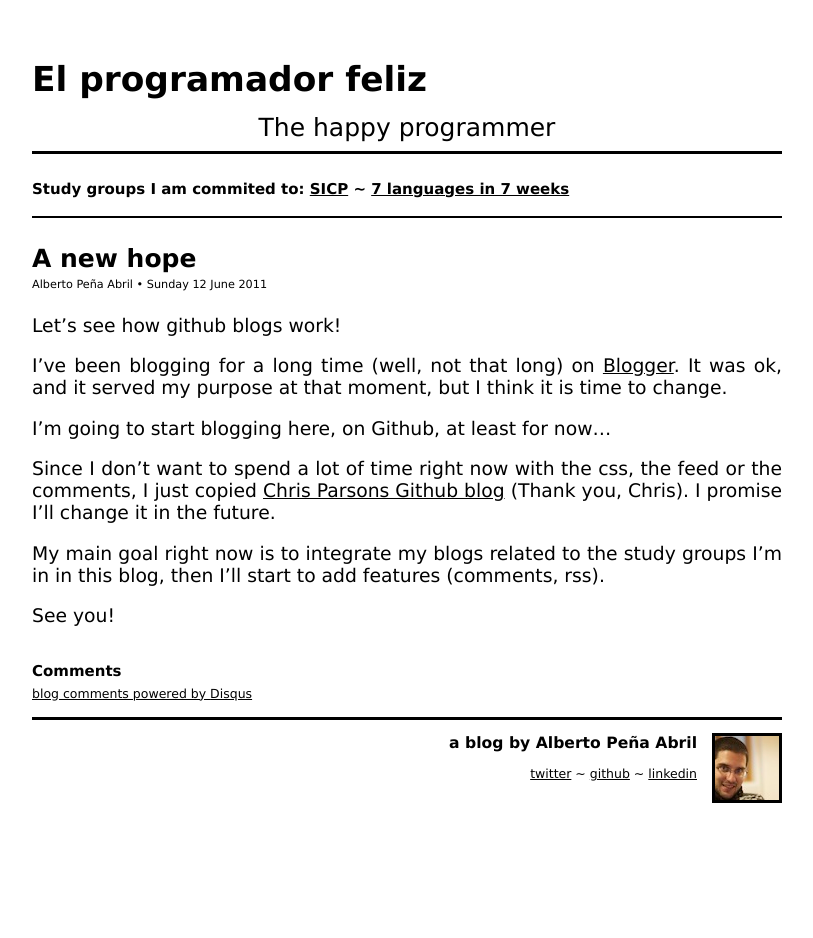
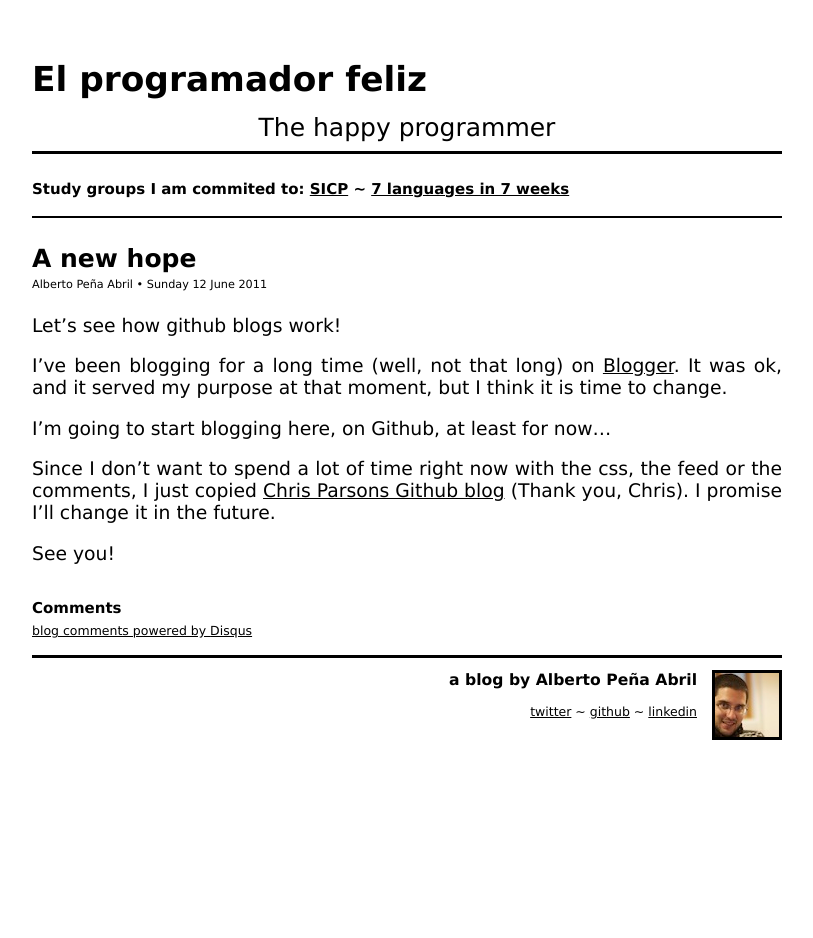
Before and after one commit to plagelao/plagelao.github.com, a Jekyll site: the page built from _posts/2011-06-12-hello-world.markdown, in a window 1280 px wide. Shown: the whole page, without its empty margins (233-1046 px from the left). Built offline with Jekyll 4.4.1, drawn with Linux system fonts in a browser that asks for light colours; comment, search, counter and statistics services are not loaded.

Commit message:
Updates initial blog post

```diff
--- a/_posts/2011-06-12-hello-world.markdown
+++ b/_posts/2011-06-12-hello-world.markdown
@@ -13,6 +13,4 @@ I'm going to start blogging here, on Github, at least for now...
 
 Since I don't want to spend a lot of time right now with the css, the feed or the comments, I just copied [Chris Parsons Github blog](https://github.com/chrismdp/chrismdp.github.com) (Thank you, Chris). I promise I'll change it in the future.
 
-My main goal right now is to integrate my blogs related to the study groups I'm in in this blog, then I'll start to add features (comments, rss).
-
 See you!
```
